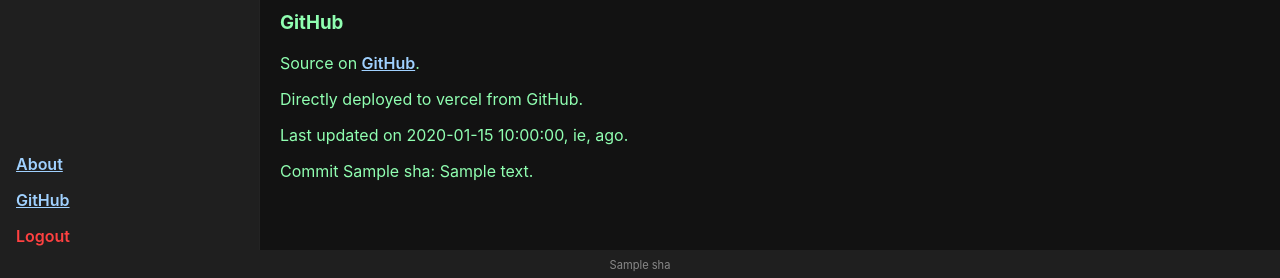
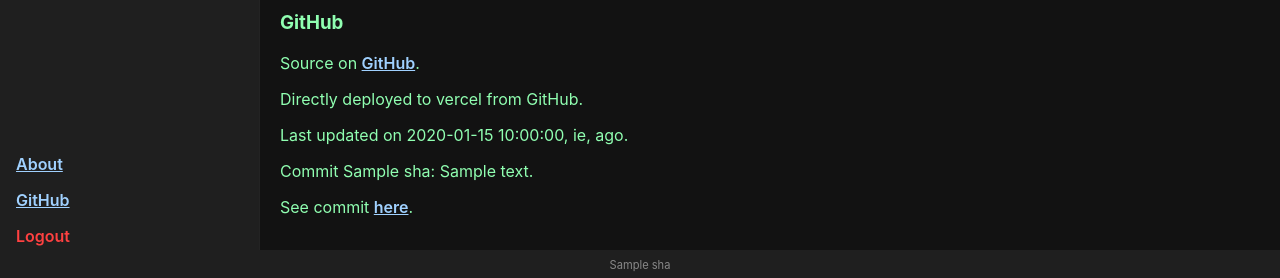
Before and after one commit to sortalost/mxal, a Python web app: template src/templates/index.html in a window 1280 px wide. Shown: the part 522-800 px from the top of the page. Run offline with Jinja, Linux system fonts and the light colour scheme; the template is opened without the code that fills it: most values are stand-ins (such as "Sample title", 1, 10 or a date in 2020).

Commit message:
info update

```diff
--- a/src/templates/index.html
+++ b/src/templates/index.html
@@ -25,6 +25,7 @@
     <p>Directly deployed to vercel from GitHub.</p>
     <p>Last updated on {{commit.date}}, ie, <span id="ago" data-timestamp="{{ commit.timestamp }}"></span> ago.</p>
     <p>Commit {{commit.sha}}: {{commit.message}}</p>
+    <p>See commit <a href="{{commit.url}}" target="_blank">here</a>.</p>
 </div>
 
 {% endblock %}
```
